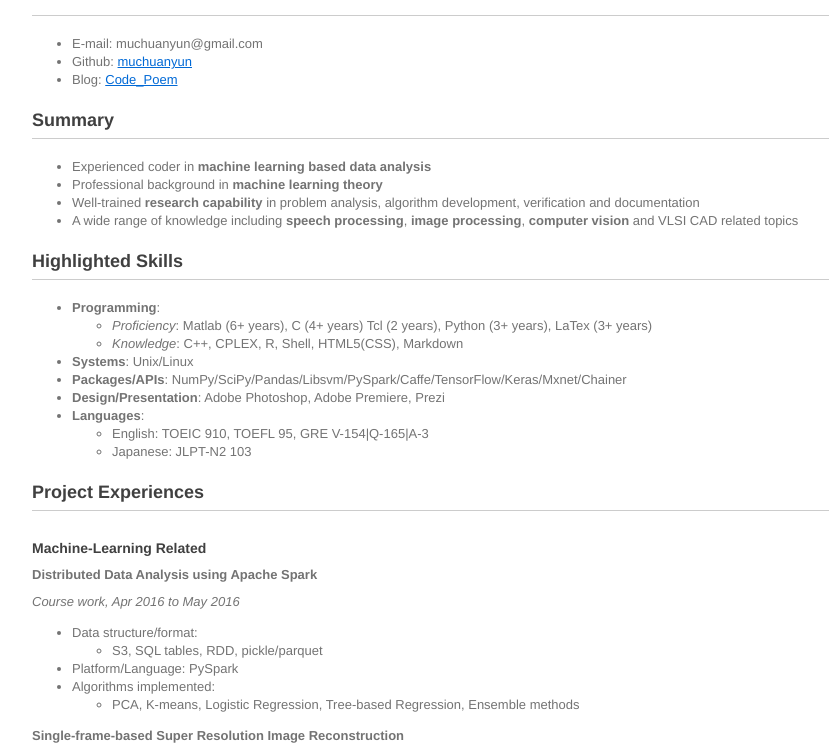
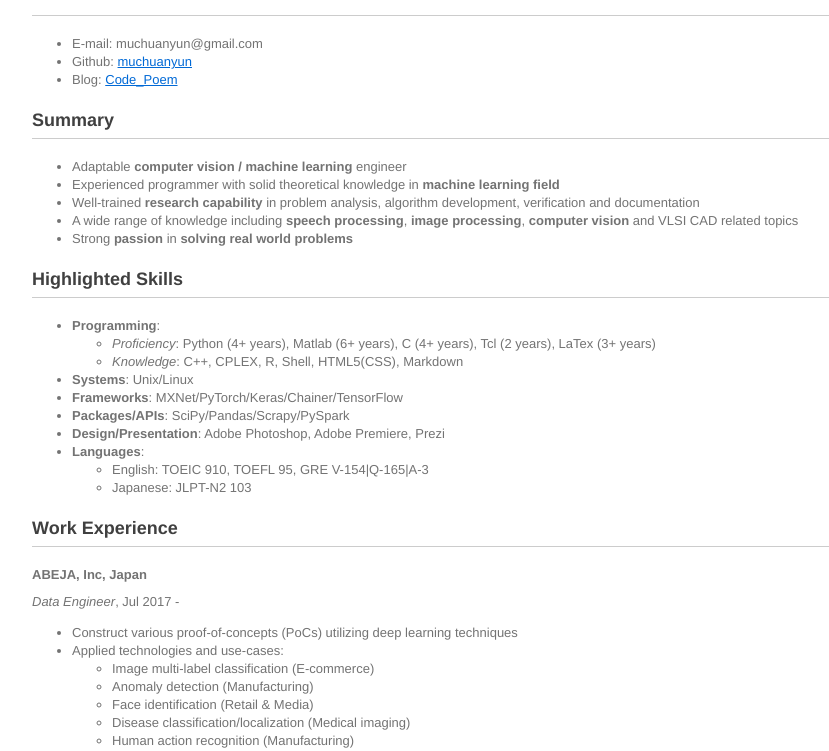
Before and after one commit to sandonair007/sandonair007.github.io, a plain HTML site: page index.html in a window 1280 px wide. Shown: the part 49-800 px from the top of the page, without its empty margins (181-1010 px from the left). Drawn offline with nearby package versions, Linux system fonts and the light colour scheme; some packages are replaced by stand-ins of ours.

Commit message:
updatecv

```diff
--- a/index.html
+++ b/index.html
@@ -172,11 +172,12 @@ sup {
 <hr />
 
 <ul>
-<li>Experienced coder in <strong>machine learning based data analysis</strong></li>
-<li>Professional background in <strong>machine learning theory</strong></li>
+<li>Adaptable <strong> computer vision / machine learning </strong> engineer</li>
+<li>Experienced programmer with solid theoretical knowledge in <strong>machine learning field</strong></li>
 <li>Well-trained <strong>research capability</strong> in problem analysis, algorithm development, verification and
 documentation</li>
 <li>A wide range of knowledge including <strong>speech processing</strong>, <strong>image processing</strong>, <strong>computer vision</strong> and VLSI CAD related topics</li>
+<li>Strong <strong> passion</strong> in <strong>solving real world problems</strong></li>
 </ul>
 
 
@@ -188,12 +189,13 @@ documentation</li>
 <li><strong>Programming</strong>:
 
 <ul>
-<li><em>Proficiency</em>: Matlab (6+ years), C (4+ years) Tcl (2 years), Python (3+ years), LaTex (3+ years)</li>
+<li><em>Proficiency</em>: Python (4+ years), Matlab (6+ years), C (4+ years), Tcl (2 years),  LaTex (3+ years)</li>
 <li><em>Knowledge</em>: C++, CPLEX, R, Shell, HTML5(CSS), Markdown</li>
 </ul>
 </li>
 <li><strong>Systems</strong>: Unix/Linux</li>
-<li><strong>Packages/APIs</strong>: NumPy/SciPy/Pandas/Libsvm/PySpark/Caffe/TensorFlow/Keras/Mxnet/Chainer</li>
+<li><strong>Frameworks</strong>: MXNet/PyTorch/Keras/Chainer/TensorFlow</li>
+<li><strong>Packages/APIs</strong>: SciPy/Pandas/Scrapy/PySpark</li>
 <li><strong>Design/Presentation</strong>: Adobe Photoshop, Adobe Premiere, Prezi</li>
 <li><strong>Languages</strong>:
 
@@ -204,8 +206,29 @@ documentation</li>
 </li>
 </ul>
 
+<h3>Work Experience</h3>
 
-<h3>Project Experiences</h3>
+<hr />
+
+<p><strong>ABEJA, Inc, Japan</strong></p>
+
+<p> <em>Data Engineer</em>, Jul 2017 - </p>
+
+<ul>
+<li>Construct various proof-of-concepts (PoCs) utilizing deep learning techniques</li>
+<li>Applied technologies and use-cases:
+
+<ul>
+<li> Image multi-label classification (E-commerce)</li>
+<li> Anomaly detection (Manufacturing)</li>
+<li> Face identification (Retail &amp; Media)</li>
+<li> Disease classification/localization (Medical imaging)</li>
+<li> Human action recognition (Manufacturing)</li>
+</ul>
+</li>
+</ul>
+
+<h3>School Projects</h3>
 
 <hr />
 
@@ -440,11 +463,11 @@ documentation</li>
 <hr />
 
 <ul>
-	<li>Enthusiastic learner with excellent comprehension and retention</li>
-<li>Well-organized and dedicated programmer</li>
+<li>Fast learner with excellent comprehension and retention</li>
+<li>Well-organized and fearless practitioner</li>
 <li>Good team worker enjoying growing together with peers</li>
 <li>Top poster designer in university student union</li>
-<li>Chinese traditional poetry lover and writer (12+ years)</li>
+<li>Classical Chinese poetry lover and writer (14+ years)</li>
 <li>Won the Second Prize of National Sakura Poetry Creation Contest in 2012</li>
 <li>Big fan of Japanese Anime</li>
 </ul>
```
